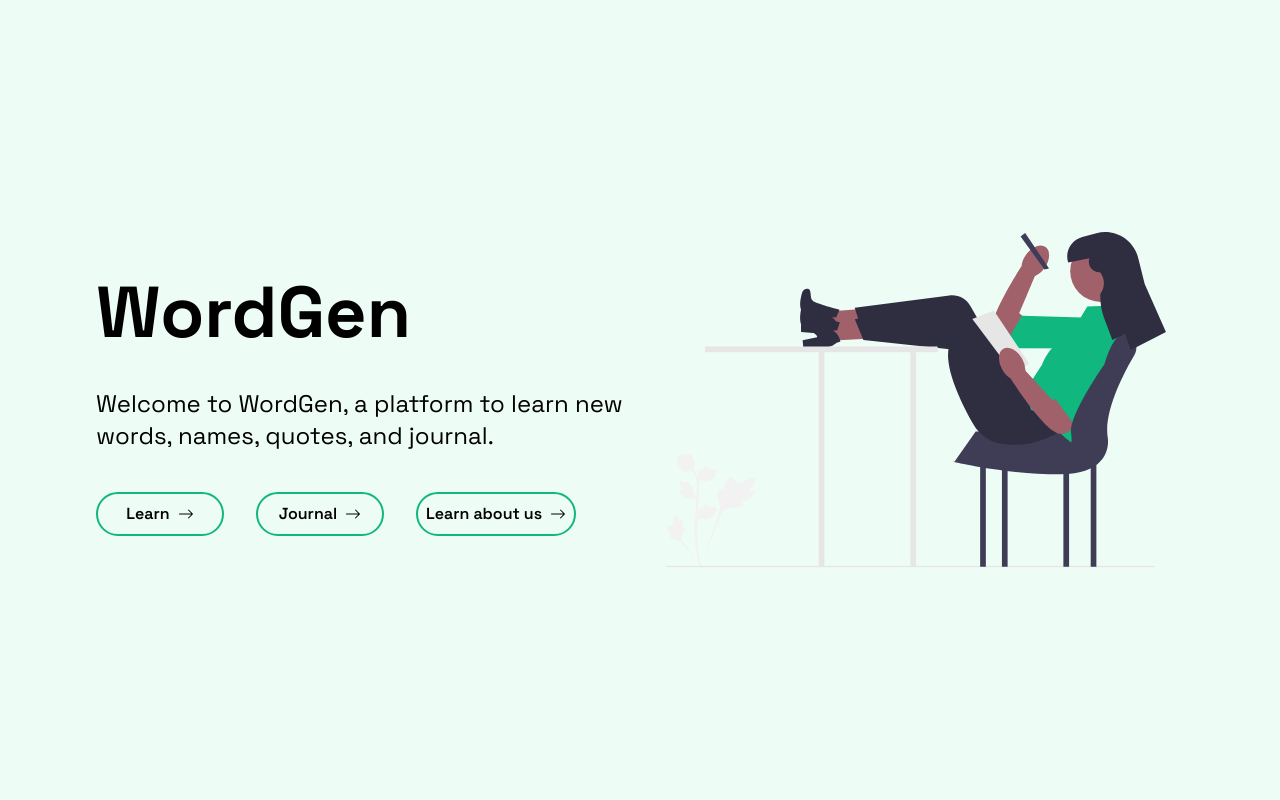
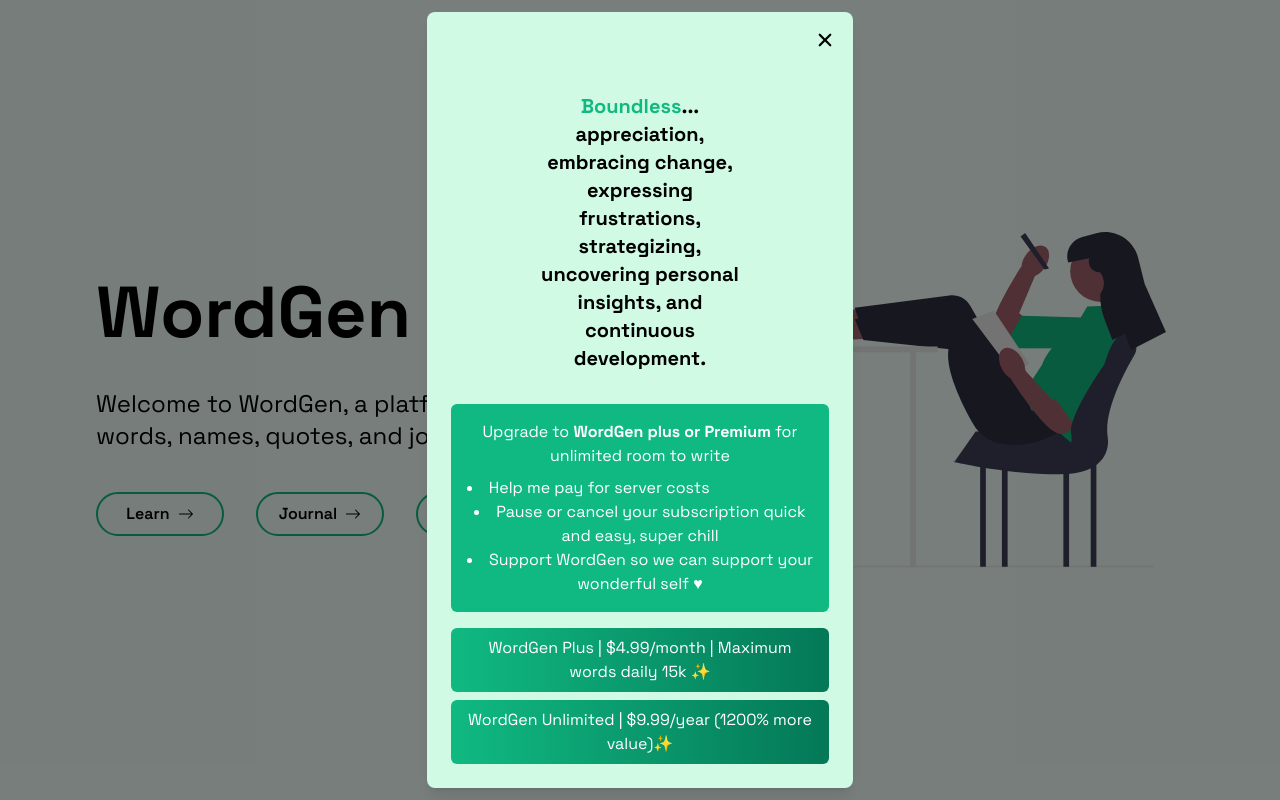
Before and after one commit to IbrahimDoba/jurnel, a Next.js app: page / in a window 1280 px wide. Built offline with nearby package versions, Linux system fonts and the light colour scheme.

Commit message:
feat/payment: stripe integrated

```diff
--- a/package.json
+++ b/package.json
@@ -22,6 +22,7 @@
     "@tiptap/pm": "^2.4.0",
     "@tiptap/react": "^2.4.0",
     "@tiptap/starter-kit": "^2.4.0",
+    "axios": "^1.7.2",
     "firebase": "^10.12.0",
     "html-react-parser": "^5.1.10",
     "moment": "^2.30.1",
@@ -36,6 +37,7 @@
     "redux": "^5.0.1",
     "redux-persist": "^6.0.0",
     "sharp": "^0.33.3",
+    "stripe": "^15.9.0",
     "use-debounce": "^10.0.0"
   },
   "devDependencies": {
--- a/src/app/page.tsx
+++ b/src/app/page.tsx
@@ -1,49 +1,52 @@
-import Link from 'next/link';
-import Image from 'next/image';
-import { BsArrowRight } from 'react-icons/bs';
+"use client";
+import Link from "next/link";
+import Image from "next/image";
+import { BsArrowRight } from "react-icons/bs";
+import PremiumModal from "@/components/premiumModal";
 
 export default function Page() {
   return (
-    <section className='min-h-screen grid place-items-center md:grid-cols-2 gap-4 px-6 lg:px-24'>
-      <div className='flex flex-col gap-6 lg:gap-10 justify-center h-full'>
-        <h1 className='text-3xl lg:text-7xl font-bold mt-3'>WordGen</h1>
-        <p className='text-xl lg:text-2xl max-w-[900px]'>
+    <section className="min-h-screen grid place-items-center md:grid-cols-2 gap-4 px-6 lg:px-24">
+      <div className="flex flex-col gap-6 lg:gap-10 justify-center h-full">
+        <h1 className="text-3xl lg:text-7xl font-bold mt-3">WordGen</h1>
+        <p className="text-xl lg:text-2xl max-w-[900px]">
           Welcome to WordGen, a platform to learn new words, names, quotes, and
           journal.
         </p>
-        <div className='flex gap-8'>
+        <div className="flex gap-8">
           <Link
-            href='/words'
-            className='w-fit p-2 flex items-center justify-center font-semibold rounded-full gap-2 border-2 border-accent hover:bg-primary outline-none min-w-[8rem] focus-visible:gap-4 focus-visible:bg-main/10 transition-all duration-300'
+            href="/words"
+            className="w-fit p-2 flex items-center justify-center font-semibold rounded-full gap-2 border-2 border-accent hover:bg-primary outline-none min-w-[8rem] focus-visible:gap-4 focus-visible:bg-main/10 transition-all duration-300"
           >
             Learn
-            <BsArrowRight aria-hidden='true' />
+            <BsArrowRight aria-hidden="true" />
           </Link>
           <Link
-            href='/auth/login'
-            className='w-fit p-2 flex items-center justify-center font-semibold rounded-full gap-2 border-2 border-accent hover:bg-primary outline-none min-w-[8rem] focus-visible:gap-4 focus-visible:bg-main/10 transition-all duration-300'
+            href="/auth/login"
+            className="w-fit p-2 flex items-center justify-center font-semibold rounded-full gap-2 border-2 border-accent hover:bg-primary outline-none min-w-[8rem] focus-visible:gap-4 focus-visible:bg-main/10 transition-all duration-300"
           >
             Journal
-            <BsArrowRight aria-hidden='true' />
+            <BsArrowRight aria-hidden="true" />
           </Link>
           <Link
-            href='/aboutus'
-            className='w-fit p-2 flex items-center justify-center font-semibold rounded-full gap-2 border-2 border-accent hover:bg-primary outline-none min-w-[8rem] focus-visible:gap-4 focus-visible:bg-main/10 transition-all duration-300'
+            href="/aboutus"
+            className="w-fit p-2 flex items-center justify-center font-semibold rounded-full gap-2 border-2 border-accent hover:bg-primary outline-none min-w-[8rem] focus-visible:gap-4 focus-visible:bg-main/10 transition-all duration-300"
           >
             Learn about us
-            <BsArrowRight aria-hidden='true' />
+            <BsArrowRight aria-hidden="true" />
           </Link>
         </div>
       </div>
-      <div className='max-md:row-[1]'>
+      <div className="max-md:row-[1]">
         <Image
-          src={'/journal.svg'}
-          alt='hero image'
+          src={"/journal.svg"}
+          alt="hero image"
           width={500}
           height={500}
-          className='object-cover'
+          className="object-cover"
         />
       </div>
+      <PremiumModal isOpen onClose={() => {}} />
     </section>
   );
 }
--- a/src/components/premiumModal.tsx
+++ b/src/components/premiumModal.tsx
@@ -35,7 +35,7 @@
         </div>
         <div className="p-6 text-center">
           <div className="flex justify-center items-center">
-            <h2 className="text-xl font-bold mb-8  w-[60%] ">
+            <h2 className="text-xl font-bold mb-8 w-[60%]">
               <span className="text-emerald-500">Boundless</span>...
               appreciation, embracing change, expressing frustrations,
               strategizing, uncovering personal insights, and continuous
@@ -58,12 +58,18 @@
             </ul>
           </div>
           <div className="flex flex-col gap-2">
-            <button className="bg-emerald-500 hover:bg-emerald-600 bg-gradient-to-r from-emerald-500 to-emerald-700 text-white py-2 px-4 rounded-md">
+            <a
+              href="https://buy.stripe.com/dR6eVQ0058S3e0UbII"
+              className="bg-emerald-500 hover:bg-emerald-600 bg-gradient-to-r from-emerald-500 to-emerald-700 text-white py-2 px-4 rounded-md"
+            >
               WordGen Plus | $4.99/month | Maximum words daily 15k ✨
-            </button>
-            <button className="bg-gradient-to-r from-emerald-500 to-emerald-700 hover:from-emerald-600 hover:to-emerald-800 text-white py-2 px-4 rounded-md">
+            </a>
+            <a
+              href="https://buy.stripe.com/5kA5lg4gl7NZ7Cw5kl"
+              className="bg-gradient-to-r from-emerald-500 to-emerald-700 hover:from-emerald-600 hover:to-emerald-800 text-white py-2 px-4 rounded-md"
+            >
               WordGen Unlimited | $9.99/year (1200% more value)✨
-            </button>
+            </a>
           </div>
         </div>
       </div>
```
Also changed, not shown: src/utils/route.ts (added, +26 -0 lines), 2 other files (tests, documents, lock files or other folders).
